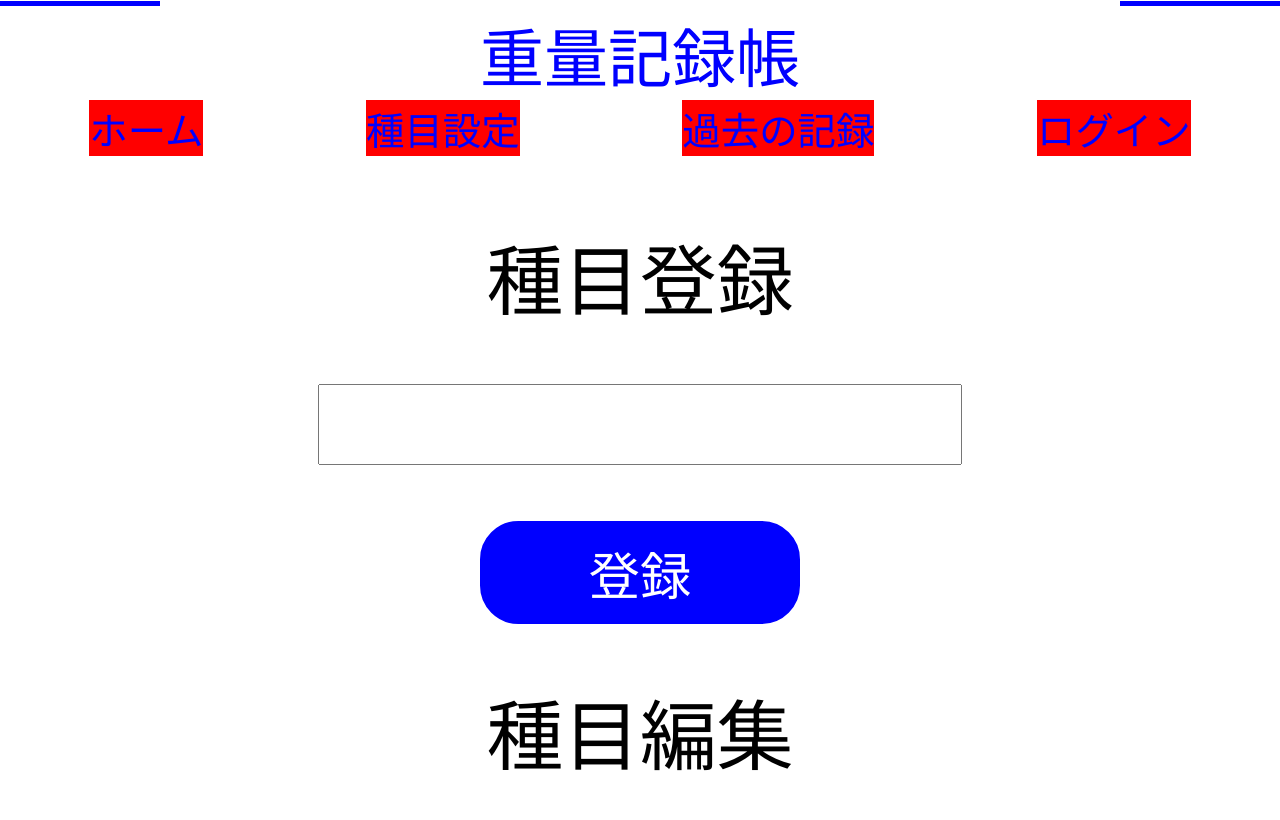
After one commit to mimurayusuke/dep_test, a Django app: page /edit_menu in a window 1280 px wide. The commit adds this page. Run offline with Django 3.2, Linux system fonts and the light colour scheme; data that the repository does not hold is empty.

Commit message:
create_menu_add

```diff
--- a/templates/base.html
+++ b/templates/base.html
@@ -6,6 +6,7 @@
     {% load static %}
     <link rel="stylesheet" type="text/css" href="{% static 'css/home.css'%}">
     <link rel="stylesheet" type="text/css" href="{% static 'css/input.css'%}">
+    <link rel="stylesheet" type="text/css" href="{% static 'css/edit.css'%}">
 </head>
 <body>
 <div class="container">
@@ -14,7 +15,7 @@
     <nav class="navbar">
         <ul class="flex-container">
             <li class="item"><a href="{% url 'hello_home' %}">ホーム</a></li>
-            <li class="item"><a href="#">種目登録</a></li>
+            <li class="item"><a href="{% url 'edit' %}">種目設定</a></li>
             <li class="item"><a href="#">過去の記録</a></li>
             <li class="item"><a href="#">ログイン</a></li>
         </ul>
--- /dev/null
+++ b/templates/edit.html
@@ -0,0 +1,19 @@
+{% extends 'base.html' %}
+
+{% block content %}
+    <div class="register_title">種目登録</div>
+    <form class="register_form" method="post" action="">
+        {% csrf_token %}
+        <!--formでattrsを設定してclassを明示的にする-->
+        <p>{{ form.menu_name }}</p>
+        <!--リンク扱いにして↑と要素が被らないようにする-->
+        <input class="button" type="submit" value="登録">
+    </form>
+
+    <div class="edit_title">種目編集</div>
+    {% for menu in menu_list %}
+
+        <div class="edit_menu"><a href="input/{{menu.id}}" data-value="{{menu.id}}">{{menu.menu_name}}:</a></div>
+
+    {% endfor %}
+{% endblock %}
--- a/weight/forms.py
+++ b/weight/forms.py
@@ -8,3 +8,11 @@ class RecordForm(forms.Form):
         required=True,
         widget=forms.NumberInput(attrs={'class': 'input_area'})
     )
+
+class MenuForm(forms.Form):
+    menu_name = forms.CharField(
+        label='menu',
+        max_length=30,
+        required=True,
+        widget=forms.TextInput(attrs={'class': 'input_menu'})
+    )
--- /dev/null
+++ b/weight/static/css/edit.css
@@ -0,0 +1,49 @@
+.register_title {
+    font-size: 6vw;
+    text-align: center;
+    margin: 2vw 0vw;
+    grid-column: 2 / 4;
+}
+
+.register_form {
+    font-size: 6vw;
+    text-align: center;
+    grid-column: 1 / 5;
+}
+
+p {
+    margin: 2vw 0vw;
+}
+
+.input_menu {
+    width: 50vw;
+    height: 6vw;
+    font-size: 100%;/*100%に指定すると、入力される文字がボックスいっぱいに拡大される。そして何故かボックスと単位の高さも揃った*/
+    padding: 0;
+}
+
+.button {
+    width: 25vw;
+    height: 8vw;
+    font-size: 4vw;
+    color: white;
+    background-color: blue;
+    border: solid blue;
+    border-radius: 3vw;
+    padding: 0;
+    margin: 2vw 0vw;
+}
+
+.edit_title {
+    font-size: 6vw;
+    text-align: center;
+    margin: 2vw 0vw;
+    grid-column: 2 / 4;
+}
+
+.edit_menu {
+    font-size: 5vw;
+    text-align: right;
+    margin: 2vw 0vw;
+    grid-column: 1 / 3;
+}
--- a/weight/urls.py
+++ b/weight/urls.py
@@ -4,5 +4,6 @@ from . import views
 urlpatterns = [
     re_path(r'^$', views.hello_weight, name='hello_weight'),
     path('home', views.hello_home, name='hello_home'),
+    path('edit_menu', views.edit_func, name='edit'),
     path('input/<int:id>', views.input_func, name='input'),
 ]
--- a/weight/views.py
+++ b/weight/views.py
@@ -2,7 +2,7 @@ from django.shortcuts import render, redirect
 from django.http.response import HttpResponse
 from django.db.models import Max
 from .models import Menu, Record
-from .forms import RecordForm
+from .forms import RecordForm, MenuForm
 
 # Create your views here.
 
@@ -38,3 +38,22 @@ def input_func(request, id):
         #getの時は、空のフォームを作成してレンダリング
         form = RecordForm()
     return render(request, 'input.html', {'id':id, 'latest_rec':latest_rec, 'max_rec':max_rec, 'form':form})
+
+def edit_func(request):
+
+    if request.method == 'POST':
+        form = MenuForm(request.POST or None)
+        if form.is_valid():
+            register_menu = Menu()
+            register_menu.menu_name = form.cleaned_data['menu_name']
+
+            Menu.objects.create(
+                menu_name = register_menu.menu_name,
+            )
+
+            return redirect('edit')
+
+    else:
+        form = MenuForm()
+        menu_list = Menu.objects.all().order_by('id')
+        return render(request, 'edit.html', {'menu_list':menu_list, 'form':form})
```
